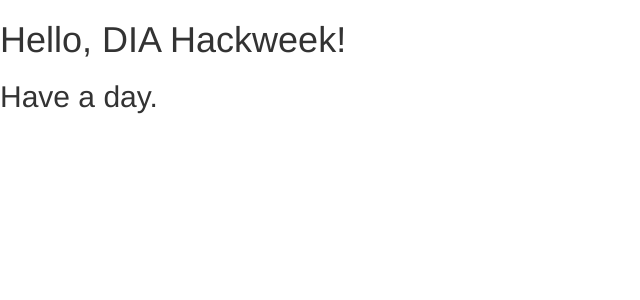
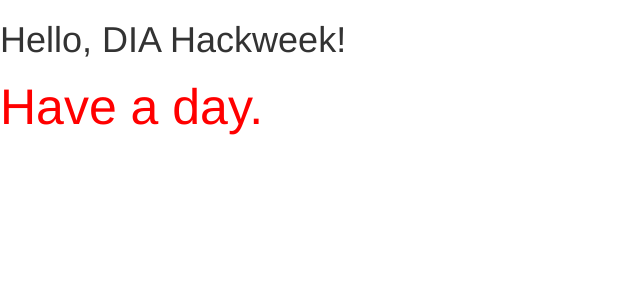
Before and after one commit to Schwusch/DIAHackWeek, a PHP site: page / in a window 1280 px wide. Shown: the top 300 px of the page, without its empty margins (0-640 px from the left). Run offline with PHP 8.4, Linux system fonts and the light colour scheme; some libraries are stand-ins or nearby versions.

Commit message:
La till vår egna css fil

```diff
--- /dev/null
+++ b/diacss.css
@@ -0,0 +1,4 @@
+#minidtagg{
+  color: red;
+  font-size: 50px;
+}
--- a/index.php
+++ b/index.php
@@ -20,10 +20,13 @@
     <!-- Leaflet -->
     <link rel="stylesheet" href="http://cdn.leafletjs.com/leaflet/v0.7.7/leaflet.css" />
     <script src="http://cdn.leafletjs.com/leaflet/v0.7.7/leaflet.js"></script>
+
+    <!-- Vår css dokument -->
+    <link href="diacss.css" rel="stylesheet">
   </head>
   <body>
     <h1>Hello, DIA Hackweek!</h1>
-    <h2>Have a day.</h2>
+    <h2 id="minidtagg">Have a day.</h2>
 
     <!-- jQuery (necessary for Bootstrap's JavaScript plugins) -->
     <script src="https://ajax.googleapis.com/ajax/libs/jquery/1.11.3/jquery.min.js"></script>
```
